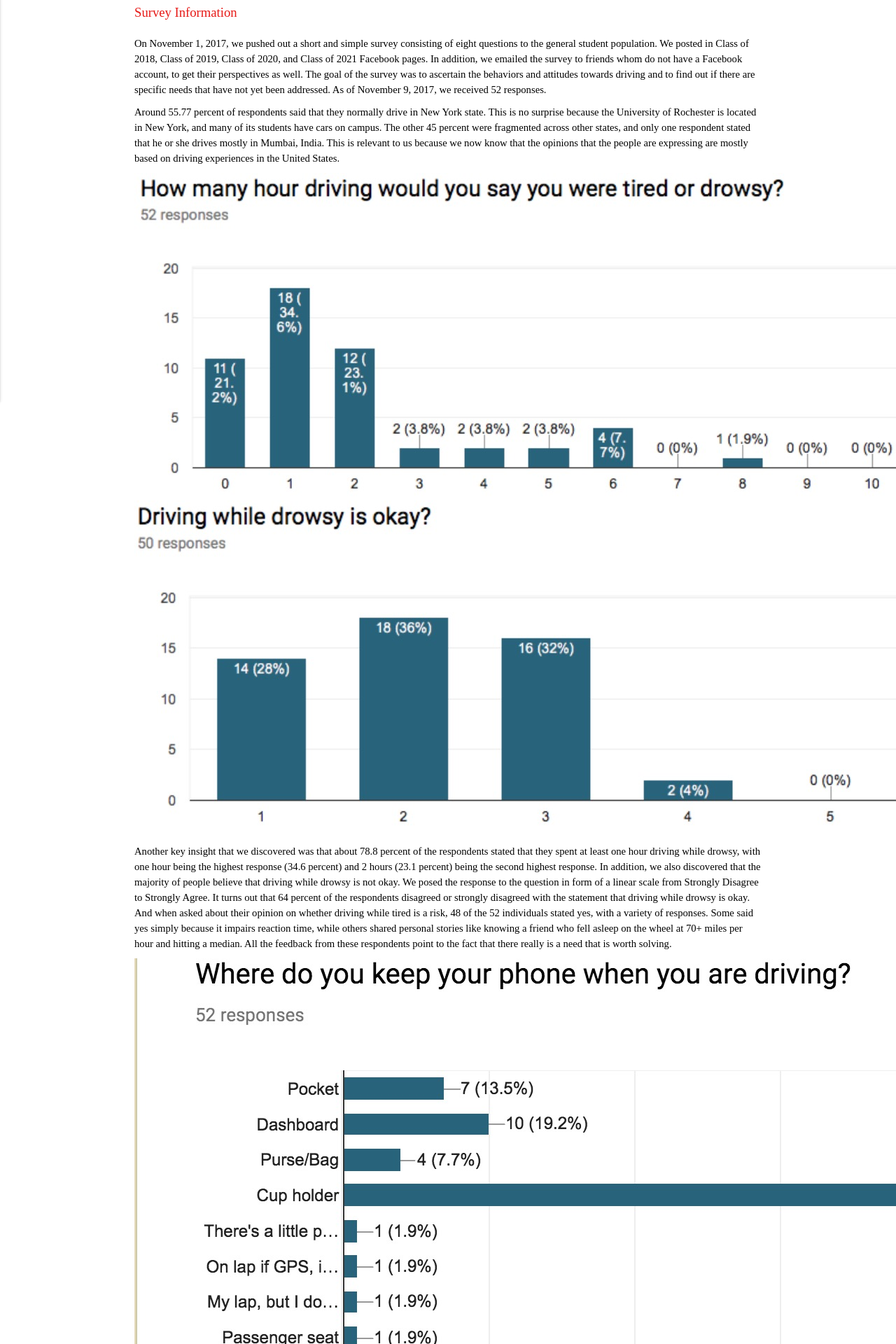
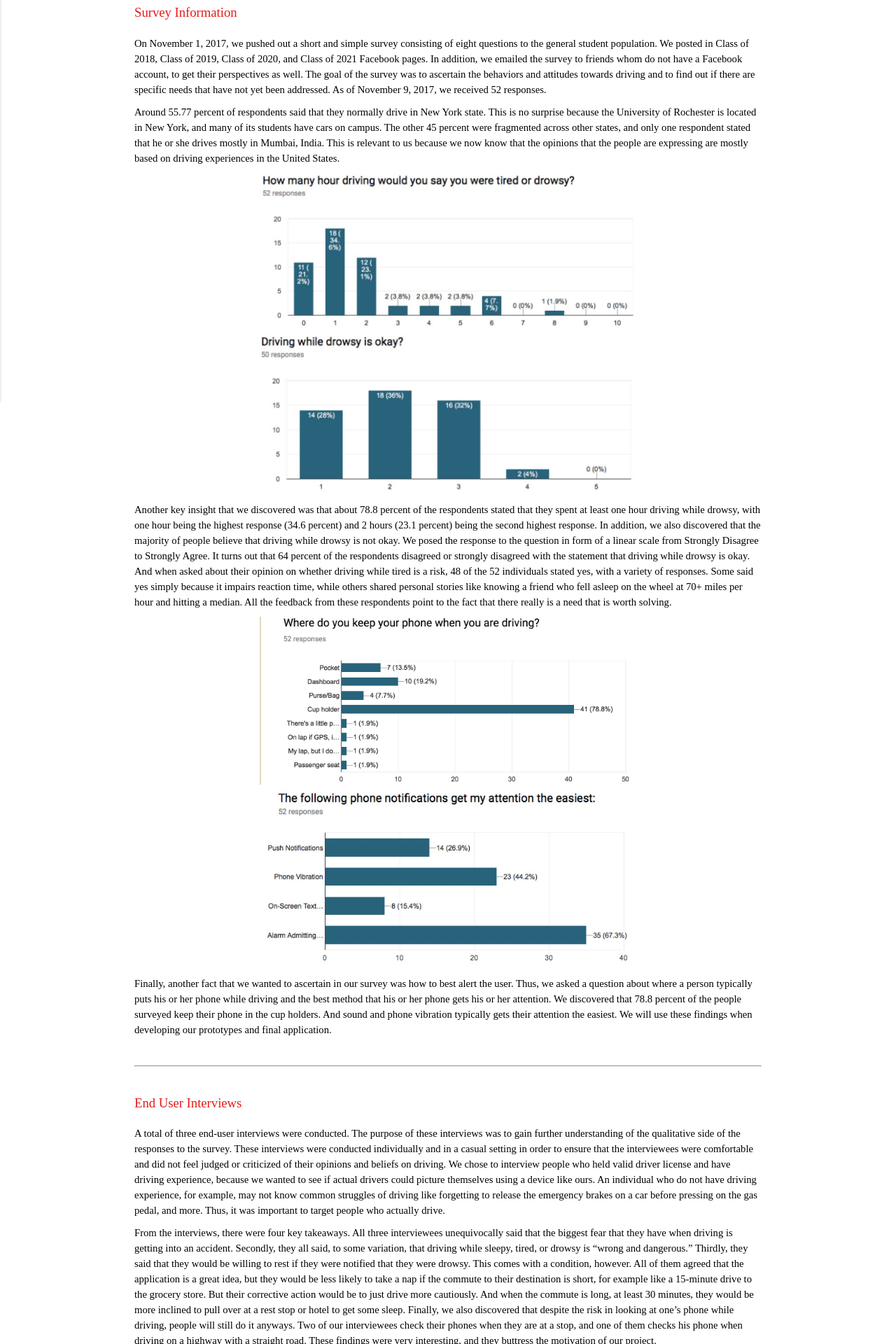
Before and after one commit to DanielBarnett714/DozeAlert, a Jekyll site: the page built from docs/needfinding.md, in a window 1280 px wide. Shown: the part 387-2307 px from the top of the page at 70% size. Built offline with Jekyll 4.4.1, drawn with Linux system fonts in a browser that asks for light colours; some web fonts are replaced.

Commit message:
Website - Add custom css to resize images in Needfinding

```diff
--- a/docs/assets/alex.css
+++ b/docs/assets/alex.css
@@ -1,3 +1,4 @@
-body{
-	color: red;
+.survey-image{
+	max-width: 60%;
+	height: auto;
 }
--- a/docs/needfinding.md
+++ b/docs/needfinding.md
@@ -17,13 +17,21 @@ permalink: /needfinding/
 
 <p style="margin-bottom:10px;">Around 55.77 percent of respondents said that they normally drive in New York state. This is no surprise because the University of Rochester is located in New York, and many of its students have cars on campus. The other 45 percent were fragmented across other states, and only one respondent stated that he or she drives mostly in Mumbai, India. This is relevant to us because we now know that the opinions that the people are expressing are mostly based on driving experiences in the United States.</p>
 
-<img src="../images/needfinding/hours-tired.jpg" alt="Bar chart of hours tired while driving">
-<img src="../images/needfinding/opinion-driving-drowsy.jpg" alt="Opinion on driving while drowsy">
+<div class="center">
+	<img src="../images/needfinding/hours-tired.jpg" alt="Bar chart of hours tired while driving" class="survey-image">
+</div>
+<div class="center">
+	<img src="../images/needfinding/opinion-driving-drowsy.jpg" alt="Opinion on driving while drowsy" class="survey-image">
+</div>
 
 <p style="margin-bottom:10px;">Another key insight that we discovered was that about 78.8 percent of the respondents stated that they spent at least one hour driving while drowsy, with one hour being the highest response (34.6 percent) and 2 hours (23.1 percent) being the second highest response. In addition, we also discovered that the majority of people believe that driving while drowsy is not okay. We posed the response to the question in form of a linear scale from Strongly Disagree to Strongly Agree. It turns out that 64 percent of the respondents disagreed or strongly disagreed with the statement that driving while drowsy is okay. And when asked about their opinion on whether driving while tired is a risk, 48 of the 52 individuals stated yes, with a variety of responses. Some said yes simply because it impairs reaction time, while others shared personal stories like knowing a friend who fell asleep on the wheel at 70+ miles per hour and hitting a median. All the feedback from these respondents point to the fact that there really is a need that is worth solving.</p>
 
-<img src="../images/needfinding/keep-phone.jpg" alt="Chart showing where most people keep their phones while driving">
-<img src="../images/needfinding/phone-attention.jpg" alt="Notification method that gets users most attention">
+<div class="center">
+	<img src="../images/needfinding/keep-phone.jpg" alt="Chart showing where most people keep their phones while driving" class="survey-image">
+</div>
+<div class="center">
+	<img src="../images/needfinding/phone-attention.jpg" alt="Notification method that gets users most attention" class="survey-image">
+</div>
 
 <p style="margin-bottom:10px;">Finally, another fact that we wanted to ascertain in our survey was how to best alert the user. Thus, we asked a question about where a person typically puts his or her phone while driving and the best method that his or her phone gets his or her attention. We discovered that 78.8 percent of the people surveyed keep their phone in the cup holders. And sound and phone vibration typically gets their attention the easiest. We will use these findings when developing our prototypes and final application.</p>
 
```
